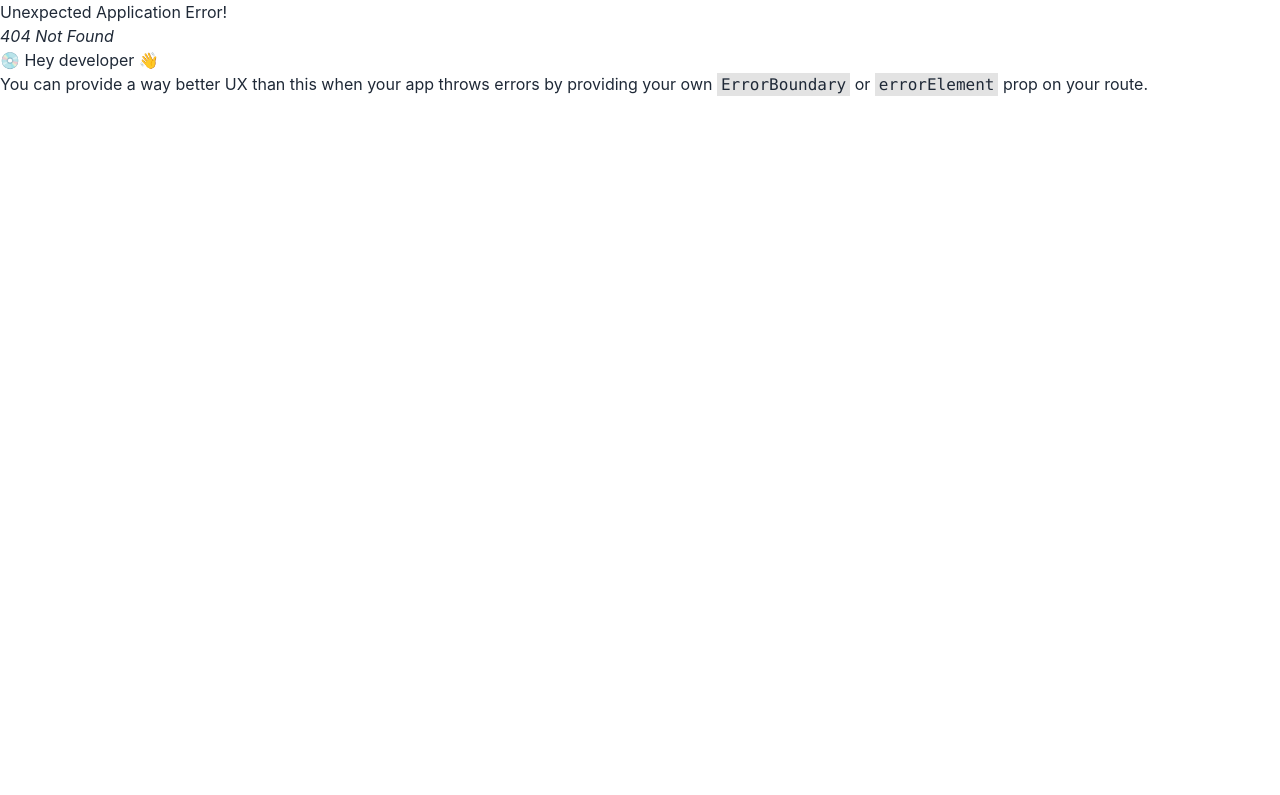
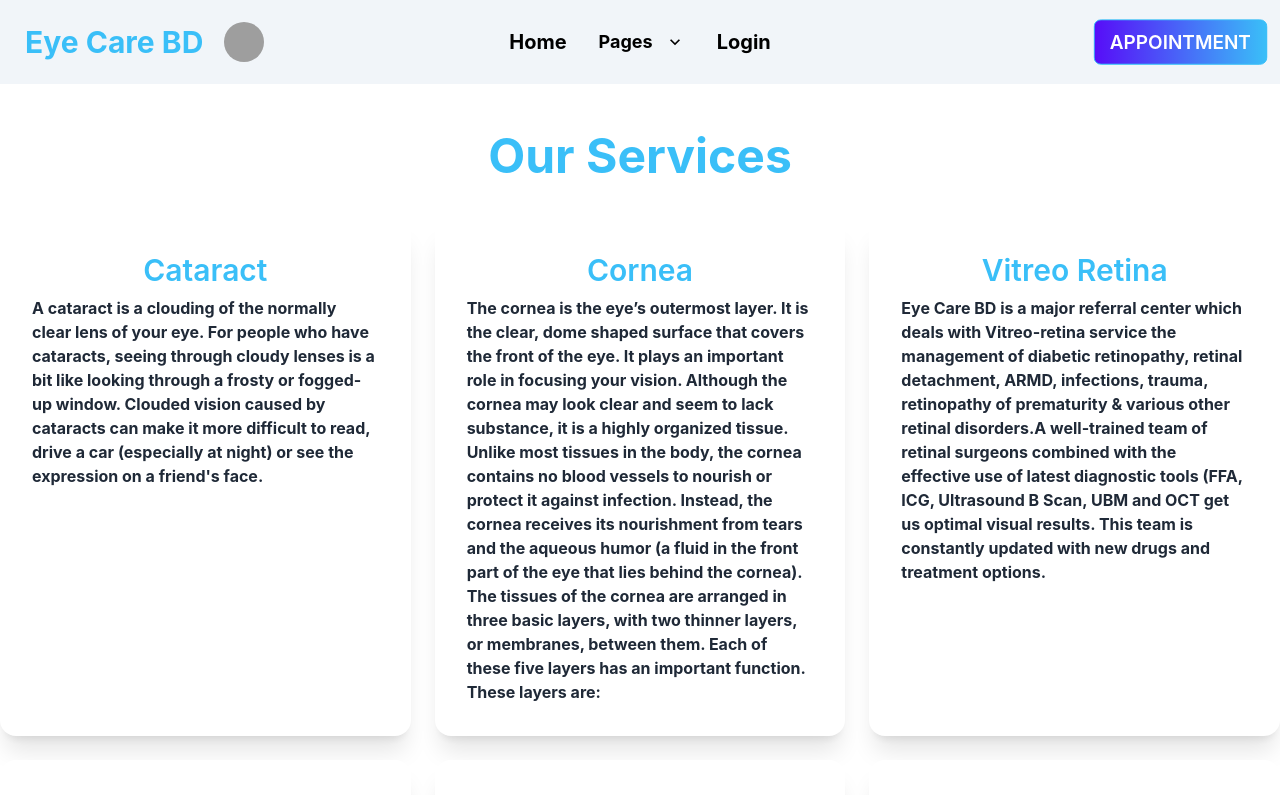
Before and after one commit to Tauhidul-IR/Eye-care-bd, a React (Create React App) app: page /services in a window 1280 px wide. Before the commit this address had no page. Shown: the top 795 px of the page. Built offline with nearby package versions, Linux system fonts and the light colour scheme; grey boxes are pictures that could not be loaded.

Commit message:
all services

```diff
--- a/src/Components/Shared/Navbar/Navbar.js
+++ b/src/Components/Shared/Navbar/Navbar.js
@@ -12,7 +12,7 @@ const Navbar = () => {
                 <svg className="fill-current" xmlns="http://www.w3.org/2000/svg" width="20" height="20" viewBox="0 0 24 24"><path d="M7.41,8.58L12,13.17L16.59,8.58L18,10L12,16L6,10L7.41,8.58Z" /></svg>
             </Link>
             <ul className="p-2 bg-blue-100">
-                <li><Link className='text-xl font-bold text-black'>Services</Link></li>
+                <li><Link to={'/services'} className='text-xl font-bold text-black'>Services</Link></li>
                 <li><Link to={'/allDoctors'} className='text-xl font-bold text-black'>Doctors</Link></li>
             </ul>
         </li>
--- /dev/null
+++ b/src/Pages/Services/Services.js
@@ -0,0 +1,33 @@
+import React, { useEffect, useState } from 'react';
+import { Link } from 'react-router-dom';
+
+const Services = () => {
+    const [allServices, setAllServices] = useState([]);
+
+    useEffect(() => {
+        fetch('appointmentOption.json')
+            .then(res => res.json())
+            .then(data => setAllServices(data))
+    }, [])
+    return (
+        <div>
+            <div className='text-center my-12'>
+                <div className='my-10'>
+                    <h1 className='text-info text-5xl font-bold my-6'>Our Services</h1>
+                </div>
+                <div className='grid grid-cols-1 md:grid-cols-2 lg:grid-cols-3  gap-6'>
+                    {
+                        allServices.map(service => <div className="card  bg-base-100 shadow-xl">
+                            <div className="card-body items-center text-center">
+                                <Link><h2 className="card-title text-info hover:text-primary text-3xl">{service?.name}</h2></Link>
+                                <p className='text-left font-bold'>{service?.details}</p>
+                            </div>
+                        </div>)
+                    }
+                </div>
+            </div>
+        </div>
+    );
+};
+
+export default Services;
--- a/src/Routes/Routes/Routes.js
+++ b/src/Routes/Routes/Routes.js
@@ -5,6 +5,7 @@ import Doctors from '../../Pages/Doctors/Doctors';
 import Home from '../../Pages/Home/Home';
 import Login from '../../Pages/Login/Login';
 import SignUp from '../../Pages/Login/SignUp';
+import Services from '../../Pages/Services/Services';
 
 const router = createBrowserRouter([
     {
@@ -27,6 +28,10 @@ const router = createBrowserRouter([
                 path: '/allDoctors',
                 element: <Doctors></Doctors>
             },
+            {
+                path: '/services',
+                element: <Services></Services>
+            },
         ]
     }
 ])
```
